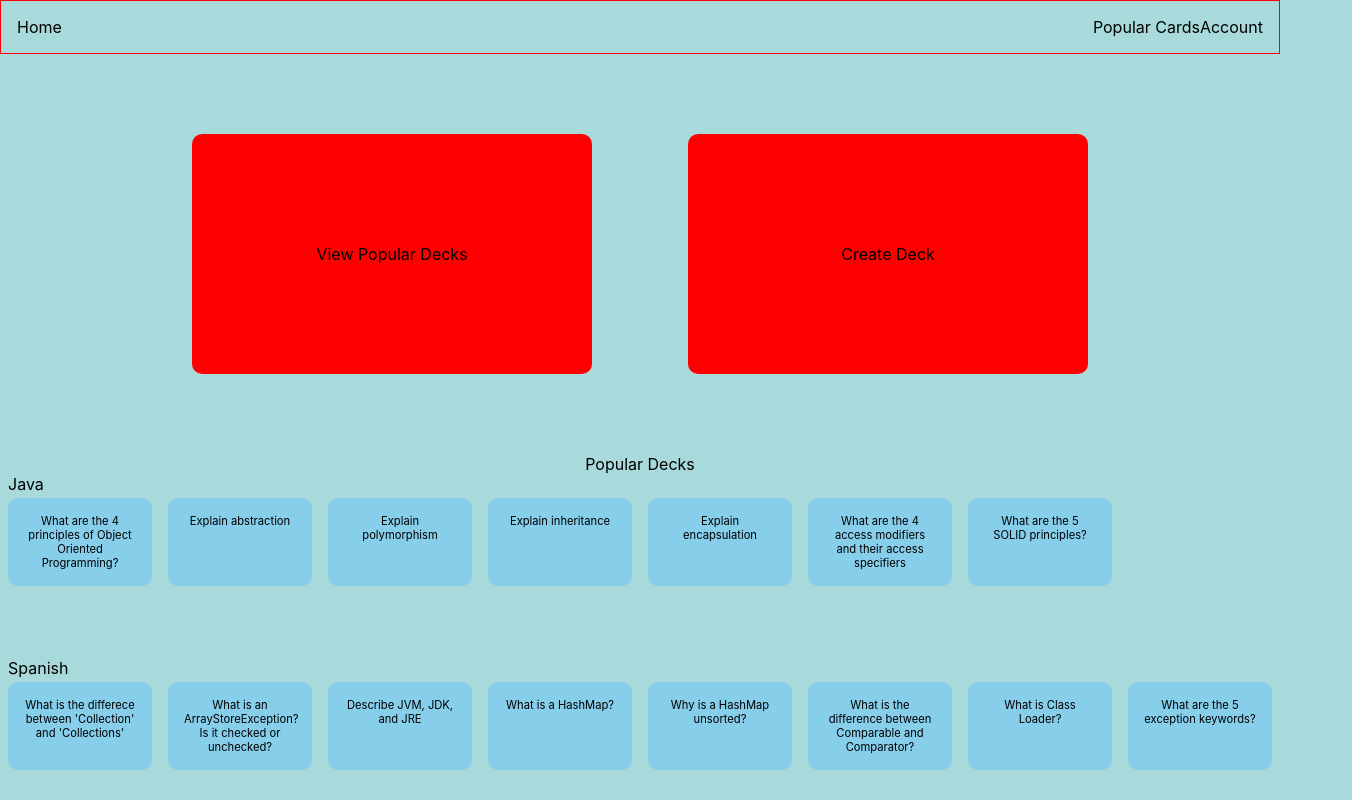
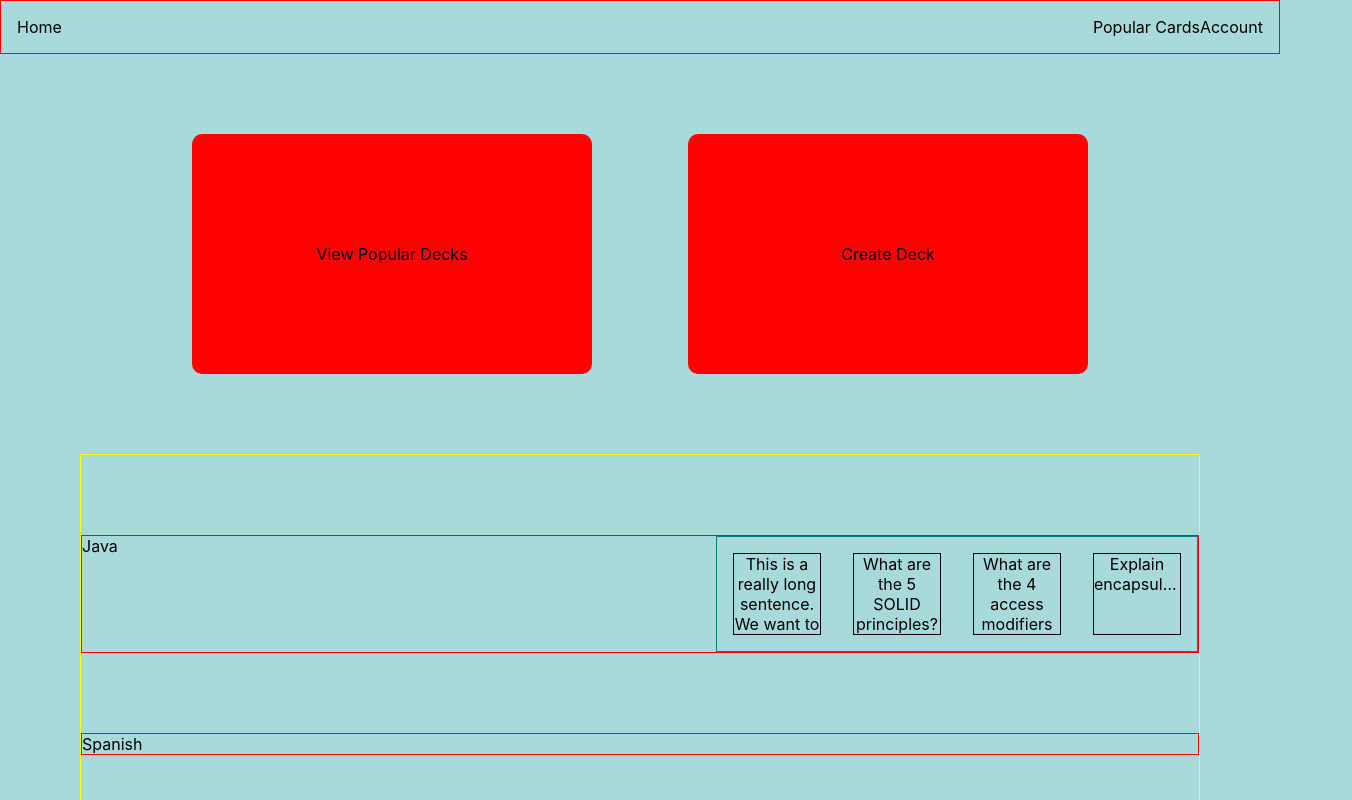
Before and after one commit to michael-mcmasters/Notecards, a React (Create React App) app: page / in a window 1280 px wide. Shown: the top 800 px of the page, 1352 px wide, since content can reach past the window. Built offline with nearby package versions, Linux system fonts and the light colour scheme.

Commit message:
Put space between cards

```diff
--- a/src/App.js
+++ b/src/App.js
@@ -1,6 +1,7 @@
 import './App.css';
 import Navbar from "./components/navbar/Navbar.js";
 import HomePage from "./components/homepage/HomePage.js";
+import HomePage2 from "./components/homepage2/HomePage2.js";
 import CardContainers from "./components/cards/CardContainers.js"
 
 function App() {
@@ -9,6 +10,7 @@ function App() {
     <div className="App">
       <Navbar></Navbar>
       <HomePage></HomePage>
+      <HomePage2></HomePage2>
       {/* <h1 className="title App-logo">Java</h1>
       <CardContainers></CardContainers>
       <div className="controls-description">
--- a/src/components/homepage/Card.js
+++ b/src/components/homepage/Card.js
@@ -1,7 +1,7 @@
 import React from 'react';
 import styled from "styled-components";
 
-const Card = ({card}) => {
+const Card = ({ card }) => {
   return (
     <Container>
       {card.frontText}
@@ -12,8 +12,8 @@ const Card = ({card}) => {
 const Container = styled.div`
   margin: 0.5rem;
   padding: 1rem;
-  max-width: 7rem;
-  min-width: 7rem;
+  max-width: 10rem;
+  /* min-width: 10rem; */
   font-size: 0.7rem;
   background-color: skyblue;
   border-radius: 10px;
--- a/src/components/homepage/HomePage.js
+++ b/src/components/homepage/HomePage.js
@@ -11,9 +11,9 @@ class HomePage extends Component {
           <Option><P>Create Deck</P></Option>
         </OptionContainer>
 
-        <PopularDecksContainer>
+        {/* <PopularDecksContainer>
           <PopularDecks />
-        </PopularDecksContainer>
+        </PopularDecksContainer> */}
       </>
     );
   }
--- a/src/components/homepage/PopularDecks.js
+++ b/src/components/homepage/PopularDecks.js
@@ -1,4 +1,4 @@
-import React, {useState, useEffect} from 'react';
+import React, { useState, useEffect } from 'react';
 import styled from "styled-components";
 import cardsJSON from "../../resources/card-data.json";
 import CardGallary from "./CardGallary.js";
@@ -13,14 +13,14 @@ const PopularDecks = () => {
   }
   let deckTwo = {
     name: "Spanish",
-    cards: cards.slice(15, 23)
+    cards: cards.slice(15, 21)
   }
   let deckThree = {
     name: "State Capitals",
     cards: cards.slice(30, 37)
   }
 
-  const decks = [ deckOne, deckTwo, deckThree ];
+  const decks = [deckOne, deckTwo, deckThree];
 
   return (
     <div>
@@ -57,7 +57,8 @@ const DeckTitle = styled.p`
 const Container = styled.div`
   margin: 4rem;
   margin-top: 0;
-  /* border: 1px solid green; */
+  max-width: 90%;
+  border: 1px solid green;
 `;
 
 const Deck = styled.div`
--- /dev/null
+++ b/src/components/homepage2/HomePage2.js
@@ -0,0 +1,85 @@
+import React, { useState, useEffect } from 'react';
+import styled from "styled-components";
+import cardsJSON from "../../resources/card-data.json";
+
+const HomePage2 = () => {
+  const [cards, setCards] = useState(cardsJSON.cards);
+
+  // ToDo: Import decks from an API.
+  let deckOne = {
+    name: "Java",
+    cards: cards.slice(0, 7)
+  }
+  let deckTwo = {
+    name: "Spanish",
+    cards: cards.slice(15, 21)
+  }
+  let deckThree = {
+    name: "State Capitals",
+    cards: cards.slice(30, 37)
+  }
+
+  const decks = [deckOne, deckTwo, deckThree];
+
+  return (
+    <Wrapper>
+      <DeckRow>
+        {decks[0].name}
+        <CardsGallary>
+          <Card>This is a really long sentence. We want to see what happens when we have really long sentences.</Card>
+          <Card>{decks[0].cards[6].frontText}</Card>
+          <Card>{decks[0].cards[5].frontText}</Card>
+          <Card>{decks[0].cards[4].frontText}</Card>
+        </CardsGallary>
+      </DeckRow>
+      <DeckRow>
+        Spanish
+      </DeckRow>
+      <DeckRow>
+        Spanish
+      </DeckRow>
+    </Wrapper>
+  );
+};
+
+const Wrapper = styled.div`
+  margin: 5rem;
+  border: 1px solid yellow;
+`;
+
+const DeckRow = styled.div`
+  display: flex;
+  justify-content: space-between;
+  margin: 5rem 0;
+  border: 1px solid red;
+`;
+
+const CardsGallary = styled.div`
+  display: flex;
+  /* justify-content: space-between; */
+  width: 30rem;
+  border: 1px solid teal;
+`;
+
+// const Card = styled.p`
+//   background-color: skyblue;
+//   margin: 0.5rem;
+//   /* white-space: nowrap; */
+//   /* overflow: hidden; */
+//   text-overflow: ellipsis;
+//   max-height: 3rem;
+// `;
+
+const Card = styled.p`
+  /* white-space: nowrap; */
+  margin: 1rem;
+  width: 7rem;
+  height: 5rem;
+  overflow: hidden;
+  text-overflow: ellipsis;
+  border: 1px solid #000000;
+`;
+
+
+
+export default HomePage2;
```
Also changed, not shown: src/components/Navbar/Navbar.js (+5 -5 lines). Lines whose indentation alone changed are shown as unchanged.
